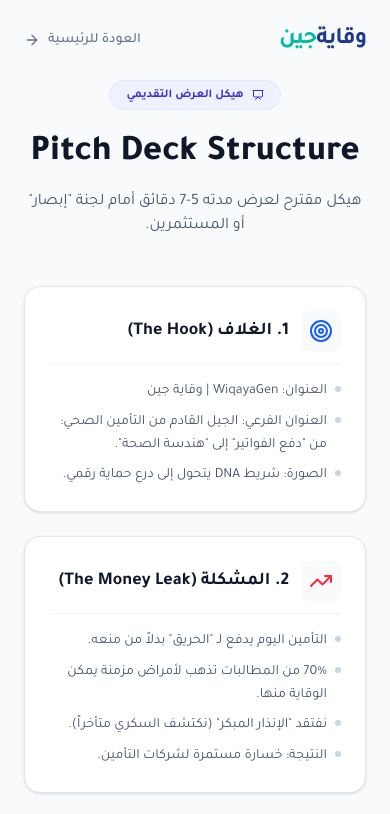
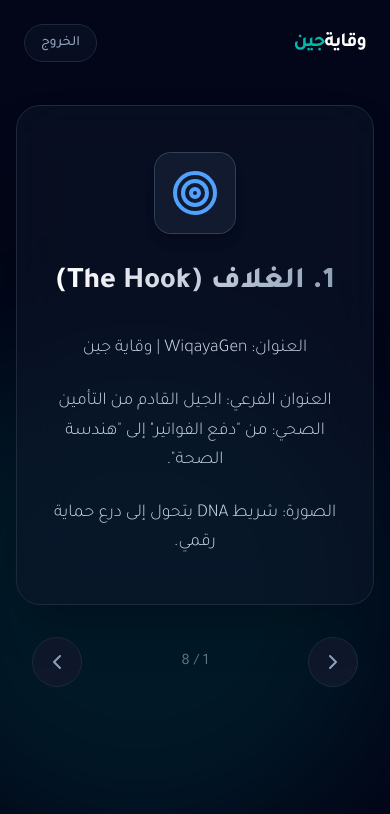
Before and after one commit to DrYounis/WiqayaGen, a Next.js app: page /pitch-deck in a window 390 px wide. Shown: the top 814 px of the page. Built offline with nearby package versions, Linux system fonts and the light colour scheme.

Commit message:
Refactor: Interactive Pitch Deck with dark theme and arrow nav

```diff
--- a/src/app/pitch-deck/page.tsx
+++ b/src/app/pitch-deck/page.tsx
@@ -1,13 +1,15 @@
 "use client";
-import React from 'react';
-import { Presentation, ArrowRight, TrendingUp, Users, Target, Zap, Shield, HelpCircle } from 'lucide-react';
+import React, { useState, useEffect } from 'react';
+import { Presentation, ArrowRight, ArrowLeft, TrendingUp, Users, Target, Zap, Shield, HelpCircle, ChevronLeft, ChevronRight } from 'lucide-react';
 import Link from 'next/link';
 
 export default function PitchDeck() {
+    const [currentSlide, setCurrentSlide] = useState(0);
+
     const slides = [
         {
             title: "1. الغلاف (The Hook)",
-            icon: <Target className="w-6 h-6 text-blue-600" />,
+            icon: <Target className="w-12 h-12 text-blue-400" />,
             content: [
                 "العنوان: WiqayaGen | وقاية جين",
                 "العنوان الفرعي: الجيل القادم من التأمين الصحي: من \"دفع الفواتير\" إلى \"هندسة الصحة\".",
@@ -16,7 +18,7 @@
         },
         {
             title: "2. المشكلة (The Money Leak)",
-            icon: <TrendingUp className="w-6 h-6 text-red-500" />,
+            icon: <TrendingUp className="w-12 h-12 text-red-400" />,
             content: [
                 "التأمين اليوم يدفع لـ \"الحريق\" بدلاً من منعه.",
                 "70% من المطالبات تذهب لأمراض مزمنة يمكن الوقاية منها.",
@@ -26,7 +28,7 @@
         },
         {
             title: "3. الحل (The Solution)",
-            icon: <Zap className="w-6 h-6 text-yellow-500" />,
+            icon: <Zap className="w-12 h-12 text-yellow-400" />,
             content: [
                 "الذكاء الجينومي كأداة لإدارة المخاطر.",
                 "المعادلة: بيانات جينية + ذكاء اصطناعي = خطة وقاية دقيقة.",
@@ -35,7 +37,7 @@
         },
         {
             title: "4. التقنية (The Secret Sauce)",
-            icon: <Shield className="w-6 h-6 text-teal-600" />,
+            icon: <Shield className="w-12 h-12 text-teal-400" />,
             content: [
                 "تحليل PRS: حساب دقيق للمخاطر الوراثية.",
                 "AI Health Agent: مرافق صحي ذكي 24/7.",
@@ -44,7 +46,7 @@
         },
         {
             title: "5. نموذج العمل (Business Model)",
-            icon: <Users className="w-6 h-6 text-purple-600" />,
+            icon: <Users className="w-12 h-12 text-purple-400" />,
             content: [
                 "شركات التأمين: تقليل المطالبات بنسبة 15%.",
                 "المريض: حياة أطول بصحة أفضل.",
@@ -53,7 +55,7 @@
         },
         {
             title: "6. السوق والمنافسة",
-            icon: <HelpCircle className="w-6 h-6 text-indigo-600" />,
+            icon: <HelpCircle className="w-12 h-12 text-indigo-400" />,
             content: [
                 "رؤية 2030: التركيز على الوقاية.",
                 "هيفولوشن: المملكة عاصمة لأبحاث إطالة العمر.",
@@ -62,7 +64,7 @@
         },
         {
             title: "7. الطلب (The Ask)",
-            icon: <Target className="w-6 h-6 text-green-600" />,
+            icon: <Target className="w-12 h-12 text-green-400" />,
             content: [
                 "نطلب شراكة تشريعية (Sandbox) في \"إبصار\".",
                 "هدفنا: إثبات المفهوم مع 1000 مستخدم.",
@@ -71,7 +73,7 @@
         },
         {
             title: "8. الفريق (The Team)",
-            icon: <Users className="w-6 h-6 text-slate-800" />,
+            icon: <Users className="w-12 h-12 text-slate-200" />,
             content: [
                 "د. محمد يونس: طبيب عائلة + خبرة تأمينية.",
                 "فريق تقني متخصص في AI & Bioinformatics."
@@ -79,62 +81,131 @@
         }
     ];
 
+    const nextSlide = () => {
+        setCurrentSlide((prev) => (prev + 1) % slides.length);
+    };
+
+    const prevSlide = () => {
+        setCurrentSlide((prev) => (prev - 1 + slides.length) % slides.length);
+    };
+
+    // Keyboard navigation
+    useEffect(() => {
+        const handleKeyDown = (e: KeyboardEvent) => {
+            if (e.key === 'ArrowLeft') nextSlide();  // RTL: Left arrow goes to next slide logic wise for Arabic flow? Usually Left is Back, Right is Next. But let's stick to logical direction.
+            // Let's stick to standard: Right Arrow -> Next, Left Arrow -> Previous.
+            // WAIT: In RTL, "Next" (Forward) is usually Left Arrow visually.
+            // In a presentation context, Right Key usually advances. Let's make Right Key -> Next slide for universality,
+            // but visually the "Next" button might be on the left.
+            if (e.key === 'ArrowRight') nextSlide();
+            if (e.key === 'ArrowLeft') prevSlide();
+        };
+
+        window.addEventListener('keydown', handleKeyDown);
+        return () => window.removeEventListener('keydown', handleKeyDown);
+    }, []);
+
+    const currentSlideData = slides[currentSlide];
+
     return (
-        <div className="min-h-screen bg-slate-50">
-            {/* Navigation */}
-            <nav className="max-w-5xl mx-auto p-6 flex justify-between items-center">
-                <Link href="/" className="text-2xl font-bold text-blue-900 tracking-tighter">
-                    وقاية<span className="text-teal-500">جين</span>
+        <div className="min-h-screen bg-slate-950 text-white relative overflow-hidden flex flex-col items-center justify-center">
+
+            {/* Background Effects */}
+            <div className="absolute top-0 left-0 w-full h-full bg-[radial-gradient(ellipse_at_top,_var(--tw-gradient-stops))] from-blue-900/40 via-slate-950 to-slate-950 z-0"></div>
+            <div className="absolute bottom-0 right-0 w-[500px] h-[500px] bg-teal-500/10 rounded-full blur-3xl z-0"></div>
+
+            {/* Navbar (Minimal) */}
+            <nav className="absolute top-0 w-full p-6 flex justify-between items-center z-50">
+                <Link href="/" className="text-xl md:text-2xl font-bold tracking-tighter hover:opacity-80 transition-opacity">
+                    <span className="text-white">وقاية</span><span className="text-teal-500">جين</span>
                 </Link>
-                <Link href="/" className="flex items-center gap-2 text-slate-500 hover:text-blue-900 transition-colors text-sm font-medium">
-                    العودة للرئيسية
-                    <ArrowRight className="w-4 h-4" />
-                </Link>
+                <div className="flex items-center gap-4">
+                    <span className="text-slate-500 text-sm font-mono hidden md:inline-block">
+                        Slide {currentSlide + 1} / {slides.length}
+                    </span>
+                    <Link href="/" className="flex items-center gap-2 text-slate-400 hover:text-white transition-colors text-sm font-medium border border-slate-800 rounded-full px-4 py-2 bg-slate-900/50 backdrop-blur-sm">
+                        الخروج
+                    </Link>
+                </div>
             </nav>
 
-            <main className="max-w-4xl mx-auto px-6 pb-24">
+            {/* Main Slide Content */}
+            <main className="relative z-10 w-full max-w-5xl px-4 md:px-12 flex-1 flex flex-col justify-center">
 
-                <header className="mb-12 text-center">
-                    <div className="inline-flex items-center gap-2 px-4 py-1.5 bg-indigo-50 text-indigo-700 rounded-full text-xs font-semibold mb-6 border border-indigo-100">
-                        <Presentation className="w-3 h-3" />
-                        هيكل العرض التقديمي
+                <div className="relative">
+                    {/* Content Card */}
+                    <div className="bg-slate-900/50 backdrop-blur-xl border border-slate-800 rounded-3xl p-8 md:p-16 shadow-2xl transition-all duration-500 min-h-[500px] flex flex-col justify-center items-center text-center">
+
+                        <div className="mb-8 p-4 bg-slate-800/50 rounded-2xl ring-1 ring-slate-700 shadow-lg">
+                            {currentSlideData.icon}
+                        </div>
+
+                        <h2 className="text-3xl md:text-5xl font-extrabold mb-8 bg-clip-text text-transparent bg-gradient-to-r from-white to-slate-400 leading-tight">
+                            {currentSlideData.title}
+                        </h2>
+
+                        <div className="space-y-6 max-w-2xl text-lg md:text-xl text-slate-300 font-light leading-relaxed">
+                            {currentSlideData.content.map((point, idx) => (
+                                <p key={idx} className="flex items-center justify-center gap-3">
+                                    {/* <span className="w-1.5 h-1.5 bg-teal-500 rounded-full shrink-0 mt-2"></span> */}
+                                    {point}
+                                </p>
+                            ))}
+                        </div>
+
                     </div>
-                    <h1 className="text-4xl font-extrabold text-slate-900 mb-4">
-                        Pitch Deck Structure
-                    </h1>
-                    <p className="text-slate-600">
-                        هيكل مقترح لعرض مدته 5-7 دقائق أمام لجنة "إبصار" أو المستثمرين.
-                    </p>
-                </header>
 
-                <div className="grid md:grid-cols-2 gap-6">
-                    {slides.map((slide, index) => (
-                        <div key={index} className="bg-white p-6 rounded-2xl border border-slate-200 shadow-sm hover:shadow-md transition-all">
-                            <div className="flex items-center gap-3 mb-4 border-b border-slate-100 pb-3">
-                                <div className="p-2 bg-slate-50 rounded-lg">
-                                    {slide.icon}
-                                </div>
-                                <h3 className="font-bold text-slate-900 text-lg">{slide.title}</h3>
-                            </div>
-                            <ul className="space-y-2">
-                                {slide.content.map((point, idx) => (
-                                    <li key={idx} className="flex items-start gap-2 text-slate-600 text-sm">
-                                        <span className="mt-1.5 w-1.5 h-1.5 rounded-full bg-slate-300 shrink-0"></span>
-                                        <span className="leading-relaxed">{point}</span>
-                                    </li>
-                                ))}
-                            </ul>
-                        </div>
-                    ))}
+
+                    {/* Navigation Buttons (Desktop: on Sides) */}
+                    <button
+                        onClick={prevSlide}
+                        className="hidden md:flex absolute top-1/2 -right-20 -translate-y-1/2 p-4 text-slate-500 hover:text-white hover:bg-slate-800/50 rounded-full transition-all hover:scale-110 active:scale-95"
+                        aria-label="Previous Slide"
+                    >
+                        <ChevronRight className="w-10 h-10" />
+                    </button>
+
+                    <button
+                        onClick={nextSlide}
+                        className="hidden md:flex absolute top-1/2 -left-20 -translate-y-1/2 p-4 text-slate-500 hover:text-white hover:bg-slate-800/50 rounded-full transition-all hover:scale-110 active:scale-95"
+                        aria-label="Next Slide"
+                    >
+                        <ChevronLeft className="w-10 h-10" />
+                    </button>
+
                 </div>
 
-                <div className="mt-12 text-center">
-                    <button onClick={() => window.print()} className="px-6 py-3 bg-blue-900 text-white rounded-xl hover:bg-blue-800 font-medium shadow-lg shadow-blue-900/20 transition-colors">
-                        طباعة الهيكل (PDF)
+                {/* Mobile Navigation */}
+                <div className="flex justify-between items-center mt-8 md:hidden px-4">
+                    <button
+                        onClick={prevSlide}
+                        className="p-3 text-slate-400 bg-slate-900 rounded-full border border-slate-800 hover:bg-slate-800"
+                    >
+                        <ChevronRight className="w-6 h-6" />
+                    </button>
+                    <span className="text-slate-500 font-mono">
+                        {currentSlide + 1} / {slides.length}
+                    </span>
+                    <button
+                        onClick={nextSlide}
+                        className="p-3 text-slate-400 bg-slate-900 rounded-full border border-slate-800 hover:bg-slate-800"
+                    >
+                        <ChevronLeft className="w-6 h-6" />
                     </button>
                 </div>
 
             </main>
+
+            {/* Footer / Progress */}
+            <div className="relative z-10 w-full p-6">
+                <div className="w-full h-1 bg-slate-900 rounded-full overflow-hidden max-w-3xl mx-auto">
+                    <div
+                        className="h-full bg-teal-500 transition-all duration-300 ease-out"
+                        style={{ width: `${((currentSlide + 1) / slides.length) * 100}%` }}
+                    ></div>
+                </div>
+            </div>
+
         </div>
     );
 }
```
